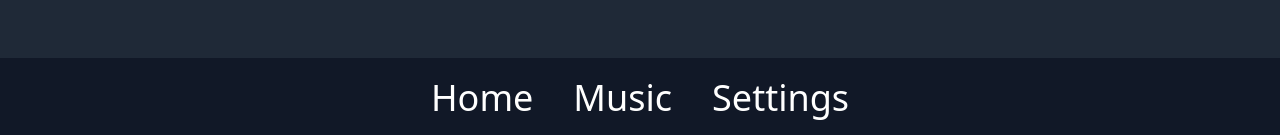
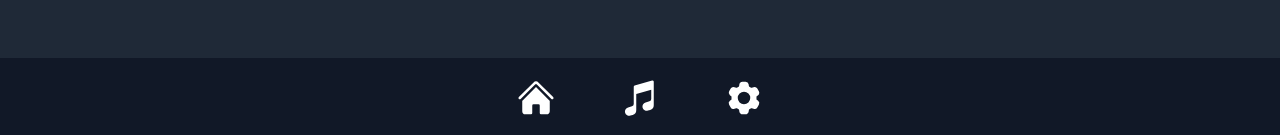
Before and after one commit to raidn-labs/vl, a Vue app: page / in a window 1280 px wide. Shown: the part 662-797 px from the top of the page. Built offline with nearby package versions, Linux system fonts and the light colour scheme.

Commit message:
Replacing nav text with icons

```diff
--- a/src/App.vue
+++ b/src/App.vue
@@ -60,9 +60,22 @@
     <div class="w-full py-3 bg-gray-900 fixed bottom-0 z-10">
       <div class="flex justify-center items-center space-x-4">
         <!-- Navigation Menu -->
-        <a href="#" class="text-white px-3 py-2 rounded-md text-lg font-medium">Home</a>
-        <a href="#" class="text-white px-3 py-2 rounded-md text-lg font-medium">Music</a>
-        <a href="#" class="text-white px-3 py-2 rounded-md text-lg font-medium">Settings</a>
+        <a href="#" class="text-white px-6 py-2 rounded-md text-lg font-medium">
+          <svg xmlns="http://www.w3.org/2000/svg" viewBox="0 0 24 24" fill="currentColor" class="w-10 h-10">
+            <path d="M11.47 3.841a.75.75 0 0 1 1.06 0l8.69 8.69a.75.75 0 1 0 1.06-1.061l-8.689-8.69a2.25 2.25 0 0 0-3.182 0l-8.69 8.69a.75.75 0 1 0 1.061 1.06l8.69-8.689Z" />
+            <path d="m12 5.432 8.159 8.159c.03.03.06.058.091.086v6.198c0 1.035-.84 1.875-1.875 1.875H15a.75.75 0 0 1-.75-.75v-4.5a.75.75 0 0 0-.75-.75h-3a.75.75 0 0 0-.75.75V21a.75.75 0 0 1-.75.75H5.625a1.875 1.875 0 0 1-1.875-1.875v-6.198a2.29 2.29 0 0 0 .091-.086L12 5.432Z" />
+          </svg>
+        </a>
+        <a href="#" class="text-white px-6 py-2 rounded-md text-lg font-medium">
+          <svg xmlns="http://www.w3.org/2000/svg" viewBox="0 0 24 24" fill="currentColor" class="w-10 h-10">
+            <path fill-rule="evenodd" d="M19.952 1.651a.75.75 0 0 1 .298.599V16.303a3 3 0 0 1-2.176 2.884l-1.32.377a2.553 2.553 0 1 1-1.403-4.909l2.311-.66a1.5 1.5 0 0 0 1.088-1.442V6.994l-9 2.572v9.737a3 3 0 0 1-2.176 2.884l-1.32.377a2.553 2.553 0 1 1-1.402-4.909l2.31-.66a1.5 1.5 0 0 0 1.088-1.442V5.25a.75.75 0 0 1 .544-.721l10.5-3a.75.75 0 0 1 .658.122Z" clip-rule="evenodd" />
+          </svg>
+        </a>
+        <a href="#" class="text-white px-6 py-2 rounded-md text-lg font-medium">
+          <svg xmlns="http://www.w3.org/2000/svg" viewBox="0 0 24 24" fill="currentColor" class="w-10 h-10">
+            <path fill-rule="evenodd" d="M11.078 2.25c-.917 0-1.699.663-1.85 1.567L9.05 4.889c-.02.12-.115.26-.297.348a7.493 7.493 0 0 0-.986.57c-.166.115-.334.126-.45.083L6.3 5.508a1.875 1.875 0 0 0-2.282.819l-.922 1.597a1.875 1.875 0 0 0 .432 2.385l.84.692c.095.078.17.229.154.43a7.598 7.598 0 0 0 0 1.139c.015.2-.059.352-.153.43l-.841.692a1.875 1.875 0 0 0-.432 2.385l.922 1.597a1.875 1.875 0 0 0 2.282.818l1.019-.382c.115-.043.283-.031.45.082.312.214.641.405.985.57.182.088.277.228.297.35l.178 1.071c.151.904.933 1.567 1.85 1.567h1.844c.916 0 1.699-.663 1.85-1.567l.178-1.072c.02-.12.114-.26.297-.349.344-.165.673-.356.985-.57.167-.114.335-.125.45-.082l1.02.382a1.875 1.875 0 0 0 2.28-.819l.923-1.597a1.875 1.875 0 0 0-.432-2.385l-.84-.692c-.095-.078-.17-.229-.154-.43a7.614 7.614 0 0 0 0-1.139c-.016-.2.059-.352.153-.43l.84-.692c.708-.582.891-1.59.433-2.385l-.922-1.597a1.875 1.875 0 0 0-2.282-.818l-1.02.382c-.114.043-.282.031-.449-.083a7.49 7.49 0 0 0-.985-.57c-.183-.087-.277-.227-.297-.348l-.179-1.072a1.875 1.875 0 0 0-1.85-1.567h-1.843ZM12 15.75a3.75 3.75 0 1 0 0-7.5 3.75 3.75 0 0 0 0 7.5Z" clip-rule="evenodd" />
+          </svg>
+        </a>
       </div>
     </div>
   </div>
```
